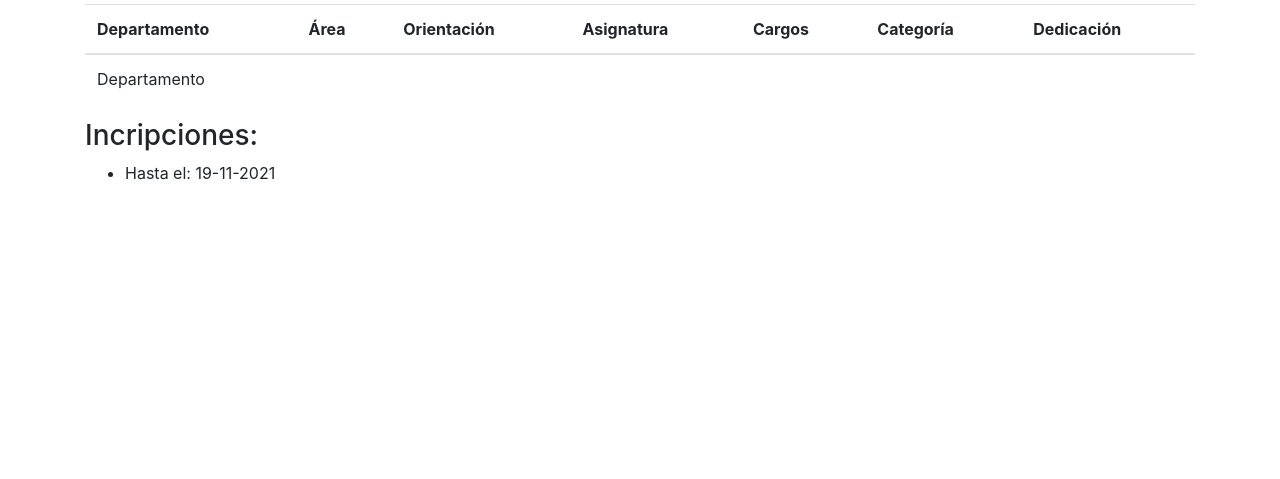
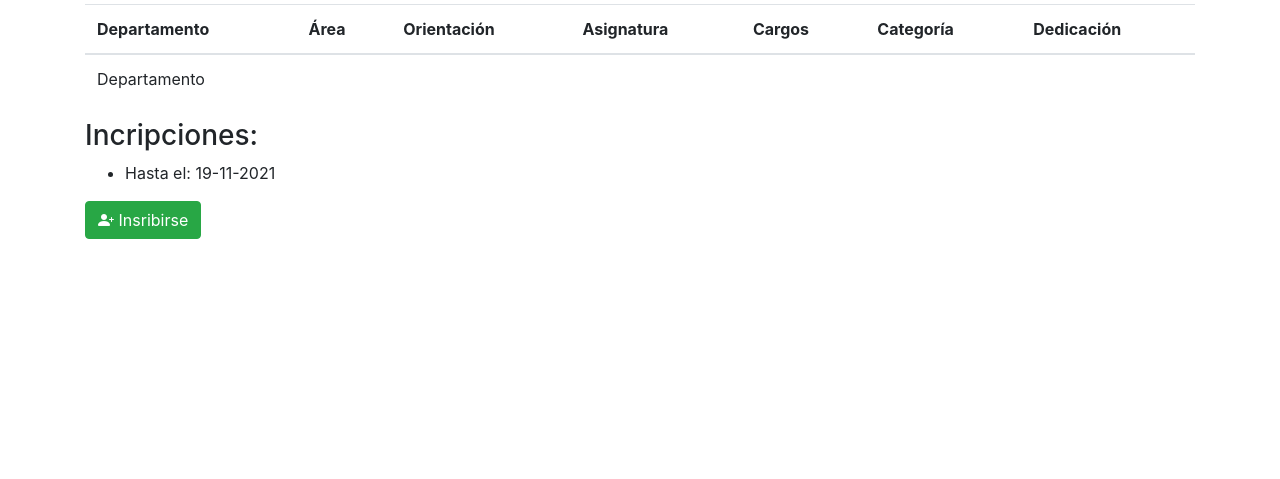
Before and after one commit to uncoma-curza-lab/backend-sistema-concursos, a Yii app: template src/app/views/site/contests.php in a window 1280 px wide. Shown: the part 176-655 px from the top of the page. Run offline with PHP 8.4 and a stand-in for Yii, Linux system fonts and the light colour scheme; the template is opened without the code that fills it, so the values that code supplies are empty; some libraries are stand-ins or nearby versions.

Commit message:
Btn incribirse

```diff
--- a/src/app/views/layouts/main.php
+++ b/src/app/views/layouts/main.php
@@ -21,6 +21,8 @@ AppAsset::register($this);
     <?php $this->registerCsrfMetaTags() ?>
     <title><?= Html::encode($this->title) ?></title>
     <?php $this->head() ?>
+
+    <link rel="stylesheet" href="https://cdn.jsdelivr.net/npm/bootstrap-icons@1.5.0/font/bootstrap-icons.css">
 </head>
 <body class="d-flex flex-column h-100">
 <?php $this->beginBody() ?>
--- a/src/app/views/site/contests.php
+++ b/src/app/views/site/contests.php
@@ -1,4 +1,6 @@
 <?php
+
+use yii\helpers\Url;
 
 ?>
 <div class="contaner">
@@ -43,4 +45,8 @@
     <li>Hasta el:  <?= date_format($date, "d-m-Y")?></li>
 </ul>
 
+
+<a href="<?= Url::toRoute('site/contact') ?>"
+class="btn btn-success"><i class="bi bi-person-plus-fill"></i> Insribirse </a>
+
 </div>
```
